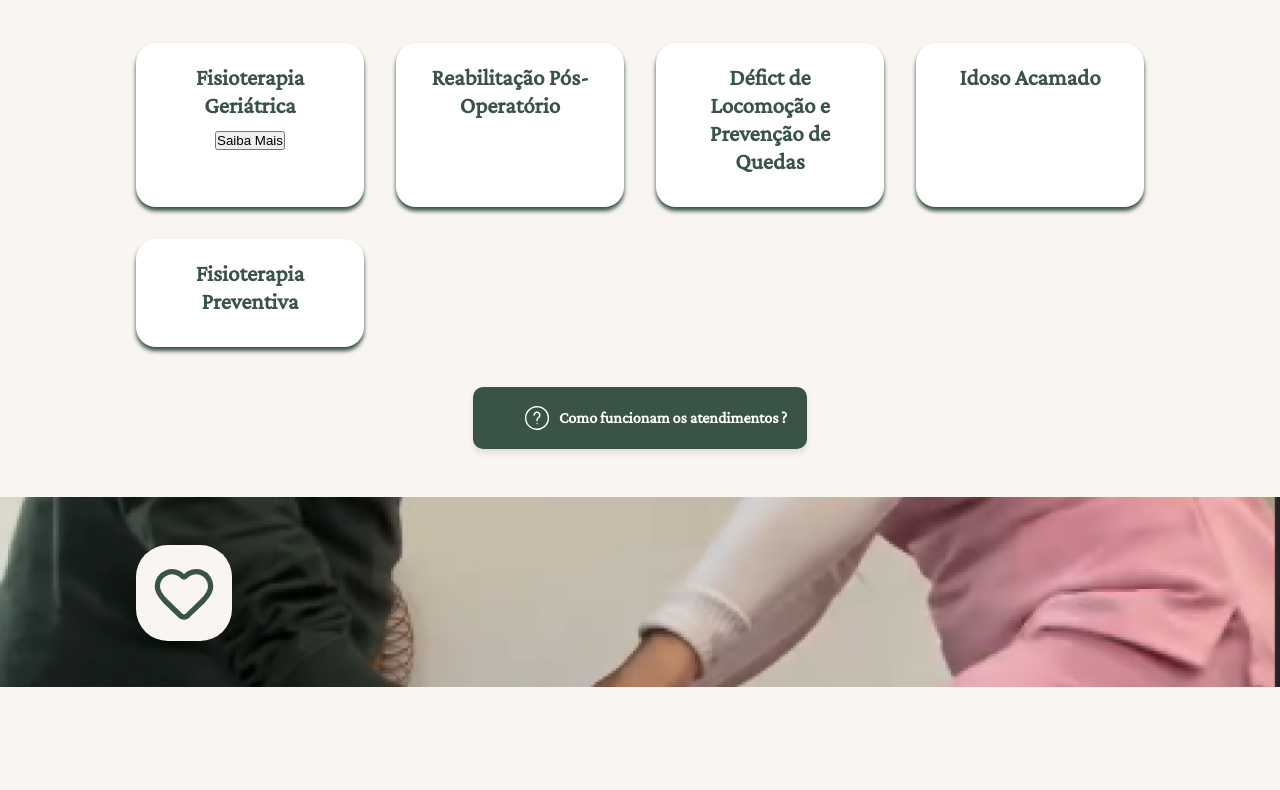
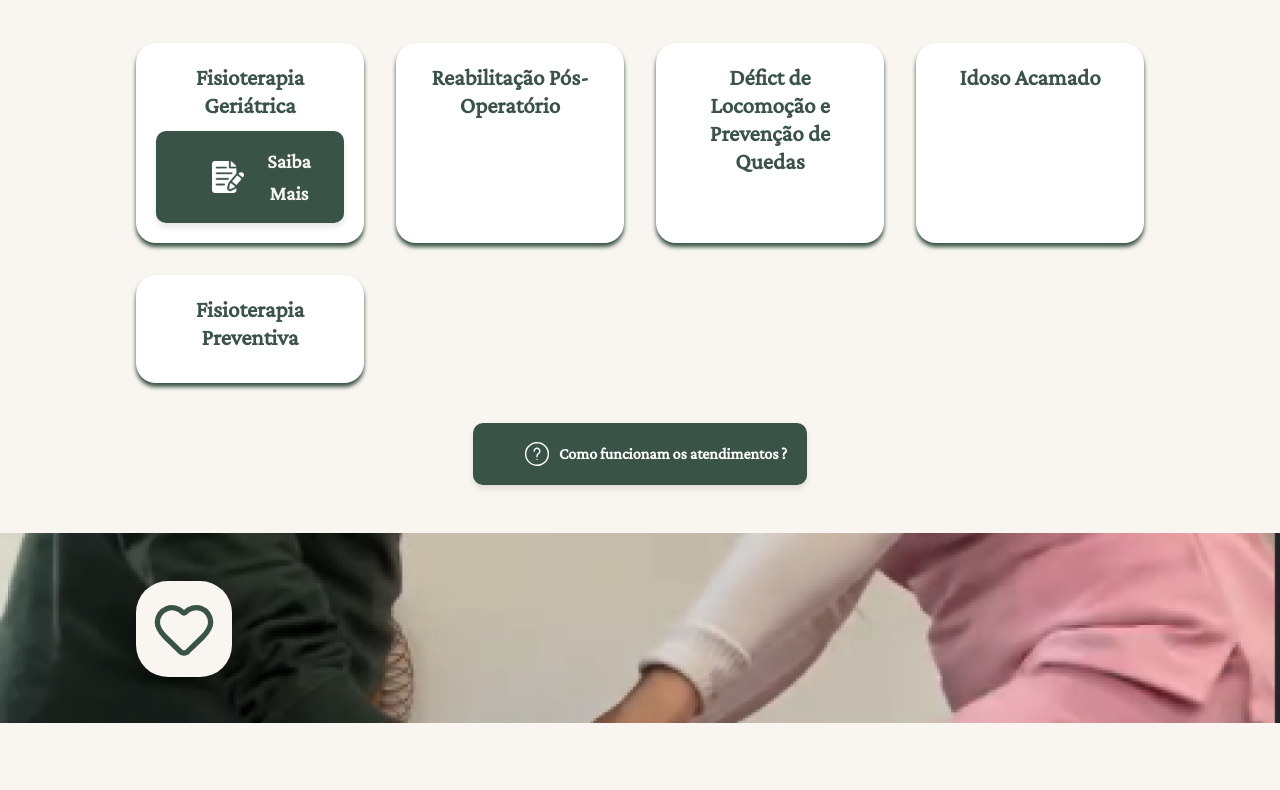
Before and after one commit to acsasilveira/fisioterapia_domiciliar, a plain HTML site: page public/index.html in a window 1280 px wide. Shown: the part 800-1590 px from the top of the page. Drawn offline with Linux system fonts and the light colour scheme.

Commit message:
Alterações da Cliente

```diff
--- a/public/index.html
+++ b/public/index.html
@@ -94,8 +94,9 @@
             </div> -->
             <h3 class="service-title">Fisioterapia Geriátrica</h3>
             <!-- <p class="service-description">Exercícios específicos para fortalecer o equilíbrio e a coordenação</p> -->
-            <a href="./pages/fisio_geriatrica.html">
-              <button>Saiba Mais</button>
+            <a href="./pages/fisio_geriatrica.html" class="cta-button">
+              <img src="./assets/images/img_notes.png" alt="Info icon">
+              Saiba Mais
             </a>
           </article>
 
```
